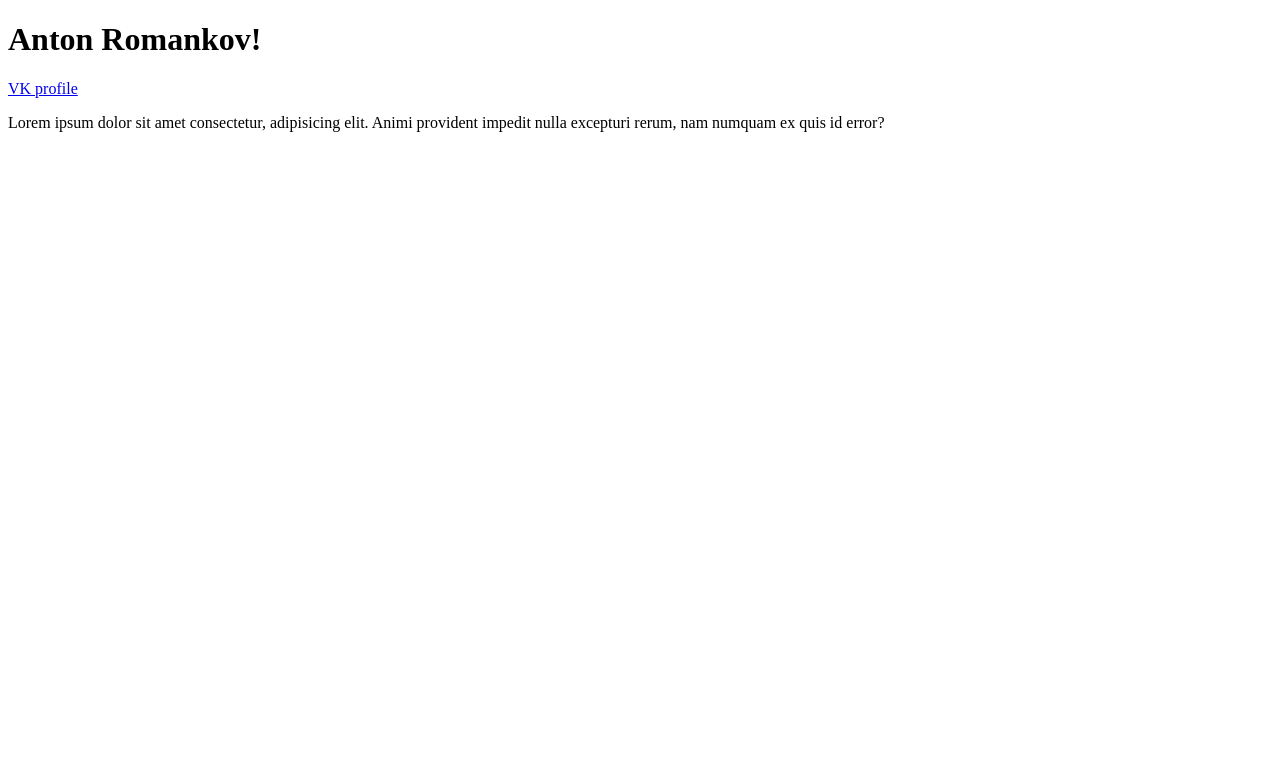
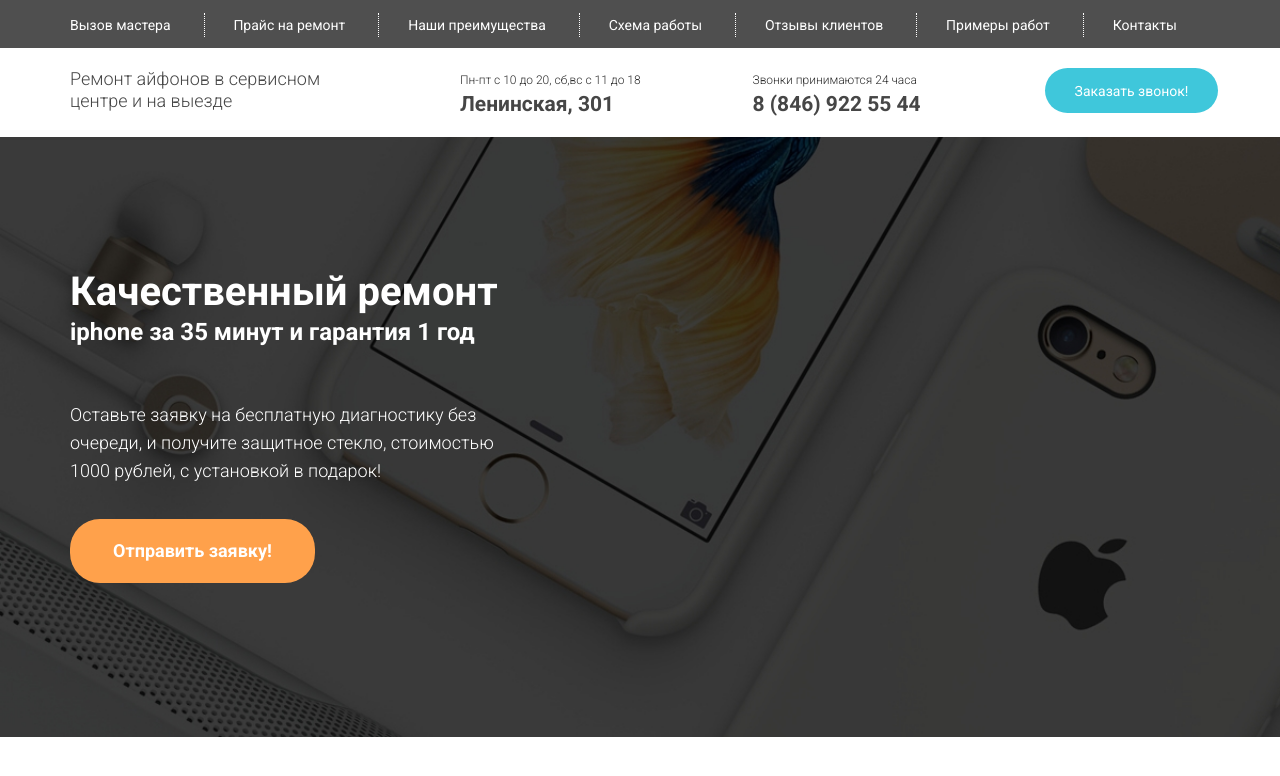
Before and after one commit to romant094/React-Slider, a React app: page / in a window 1280 px wide. Built offline with nearby package versions, Linux system fonts and the light colour scheme.

Commit message:
PSD to HTML

```diff
--- a/public/index.html
+++ b/public/index.html
@@ -5,8 +5,7 @@
   <meta charset="utf-8" />
   <link rel="shortcut icon" href="%PUBLIC_URL%/favicon.ico" />
   <meta name="viewport" content="width=device-width, initial-scale=1, shrink-to-fit=no" />
-  <link rel="stylesheet" href="https://maxcdn.bootstrapcdn.com/bootstrap/3.3.7/css/bootstrap-theme.min.css" integrity="sha384-rHyoN1iRsVXV4nD0JutlnGaslCJuC7uwjduW9SVrLvRYooPp2bWYgmgJQIXwl/Sp"
-    crossorigin="anonymous">
+  <link rel="stylesheet" href="https://maxcdn.bootstrapcdn.com/bootstrap/3.3.7/css/bootstrap.min.css" integrity="sha384-BVYiiSIFeK1dGmJRAkycuHAHRg32OmUcww7on3RYdg4Va+PmSTsz/K68vbdEjh4u" crossorigin="anonymous">
   <link href="https://fonts.googleapis.com/css?family=Roboto:300,400,700&amp;subset=cyrillic" rel="stylesheet">
   <title>React App</title>
 </head>
--- a/src/components/App.js
+++ b/src/components/App.js
@@ -1,28 +1,56 @@
 import React from 'react';
 
+import './app.css';
+
 import Grid from 'react-bootstrap/lib/Grid';
-import Row from 'react-bootstrap/lib/Row';
-import Col from 'react-bootstrap/lib/Col';
 import styled from 'styled-components';
+
+import Header from './header';
+import Main from './main';
+import Menu from './menu';
+
+const url = process.env.PUBLIC_URL + '/img/bg.jpg';
+
+const HeaderWrapper = styled.header`
+  width: 100%;
+  height: 48px;
+  background-color: #242424;
+  opacity: 0.8;
+`
+
+const MenuWrapper = styled.div`
+  height: 89px;
+  padding-top: 20px;
+`
+
+const MainWrapper = styled.main`
+  height: 600px;
+  padding-top: 130px;
+  background: url(${url}) no-repeat;
+  background-size: cover;
+`
 
 function App() {
     return (
-        <div>
-            <Hello name='Anton' surname='Romankov' link='http://vk.com' />
+        <div className="app">
+            <HeaderWrapper>
+                <Grid>
+                    <Header />
+                </Grid>
+            </HeaderWrapper>
+
+            <MenuWrapper>
+                <Grid>
+                    <Menu />
+                </Grid>
+            </MenuWrapper>
+            <MainWrapper>
+                <Grid>
+                    <Main />
+                </Grid>
+            </MainWrapper>
         </div>
     );
 }
 
-function Hello({ name, surname, link }) {
-    return (
-        <div>
-            <div>
-                <h1>{name} {surname}!</h1>
-                <a href={link}>VK profile</a>
-                <p>Lorem ipsum dolor sit amet consectetur, adipisicing elit. Animi provident impedit nulla excepturi rerum, nam numquam ex quis id error?</p>
-            </div>
-        </div>
-    )
-}
-
 export default App;
--- /dev/null
+++ b/src/components/app.css
@@ -0,0 +1,11 @@
+*{
+    outline: none;
+    margin: 0;
+    padding: 0;
+}
+
+.app{
+    width: 100%;
+    box-sizing: border-box;
+    font-family: 'Roboto';
+}
--- /dev/null
+++ b/src/components/header.js
@@ -0,0 +1,39 @@
+import React, {Component} from 'react';
+
+import Row from 'react-bootstrap/lib/Row';
+import Col from 'react-bootstrap/lib/Col';
+import styled from 'styled-components';
+
+import Link from './link';
+
+const List = styled.ul`
+    display: flex;
+    justify-content: space-between;
+    align-items: center;
+    padding: 0;
+    height: 49px;
+`
+
+class Header extends React.Component {
+    render() {
+        return (
+            <Row>
+                <Col lg={12}>
+                    <nav>
+                        <List>
+                            <Link link='#' text='Вызов мастера'></Link>
+                            <Link link='#' text='Прайс на ремонт'></Link>
+                            <Link link='#' text='Наши преимущества'></Link>
+                            <Link link='#' text='Схема работы'></Link>
+                            <Link link='#' text='Отзывы клиентов'></Link>
+                            <Link link='#' text='Примеры работ'></Link>
+                            <Link link='#' text='Контакты'></Link>
+                        </List>
+                    </nav>
+                </Col>
+            </Row>
+        );
+    }
+}
+
+export default Header;
--- /dev/null
+++ b/src/components/link.js
@@ -0,0 +1,30 @@
+import React from 'react';
+import styled from 'styled-components';
+
+const StyledLink = styled.a`
+    color: ${props => props.active ? 'pink' : '#fff'};
+    font-size: 14px;
+    font-weight: 400;
+    line-height: 24px;
+    padding-right: 33px;
+    border-right: 1px dotted #fff;
+
+    &:hover{
+        color: #8d8d8d;
+        text-decoration: none;
+    }
+
+    &:last-child{
+        border-right: none;
+    }
+`
+
+class Link extends React.Component {
+    render() {
+        return (
+            <StyledLink href={this.props.link}> {this.props.text}</StyledLink>
+        );
+    }
+}
+
+export default Link;
--- /dev/null
+++ b/src/components/main.js
@@ -0,0 +1,62 @@
+import React from 'react';
+
+import Row from 'react-bootstrap/lib/Row';
+import Col from 'react-bootstrap/lib/Col';
+import styled from 'styled-components';
+
+const Repair = styled.div`
+    color: #ffffff;
+    font-weight: 700;
+    line-height: 50px;
+    font-size: 40px;
+
+    span{
+        display: block;
+        font-size: 24px;
+        line-height: 30px;
+    }
+`
+
+const LightText = styled.div`
+color: #ffffff;
+font-size: 18px;
+font-weight: 300;
+line-height: 28px;
+margin-top: 54px;
+`
+const CallBtn = styled.button`
+width: 245px;
+height: 64px;
+background-color: #ffa14b;
+color: #ffffff;
+font-size: 18px;
+font-weight: bold;
+line-height: 24px;
+border-radius: 30px;
+border: none;
+margin-top: 34px;
+`
+
+class Main extends React.Component{
+    render() {
+        return (
+            <Row>
+                <Col lg={5}>
+                    <Repair>
+                    Качественный ремонт
+                    <span>iphone за 35 минут и гарантия 1 год</span>
+                    </Repair>
+                    <LightText>
+                        Оставьте заявку на бесплатную диагностику без очереди, и получите защитное стекло, стоимостью 1000 рублей, с установкой в подарок!
+                    </LightText>
+                    <CallBtn>Отправить заявку!</CallBtn>
+                </Col>
+                <Col lg={6} lgOffset={1}>
+
+                </Col>
+            </Row>
+        );
+    }
+}
+
+export default Main;
--- /dev/null
+++ b/src/components/menu.js
@@ -0,0 +1,99 @@
+import React from 'react';
+
+import Row from 'react-bootstrap/lib/Row';
+import Col from 'react-bootstrap/lib/Col';
+import styled from 'styled-components';
+
+const Repair = styled.div`
+    color: #464646;
+    font-size: 18px;
+    font-weight: 300;
+    line-height: 22px;
+`
+
+const WorkTime = styled.div`
+    color: #2a2a2a;
+    font-size: 12px;
+    font-weight: 300;
+    line-height: 24px;
+
+    span{
+        display: block;
+        color: #464646;
+        font-size: 21px;
+        font-weight: 700;
+    }
+`
+
+const Calls = styled.div`
+    color: #2a2a2a;
+    font-size: 12px;
+    font-weight: 300;
+    line-height: 24px;
+
+    span{
+        display: block;
+        color: #464646;
+        font-size: 21px;
+        font-weight: 700;
+    }
+`
+
+const CallButton = styled.button`
+    width: 173px;
+    height: 45px;
+    background-color: #3fc7db;
+    border-radius: 30px;
+    color: #ffffff;
+    font-size: 14px;
+    font-weight: 400;
+    line-height: 22px;
+    border: none;
+`
+
+class Address extends React.Component {
+    render() {
+        return (
+            <span>{this.props.addr}</span>
+        );
+    }
+}
+
+class TelNumber extends React.Component {
+    render() {
+        return (
+            <span>{this.props.tel}</span>
+        );
+    }
+}
+
+class Menu extends React.Component {
+    render() {
+        return (
+            <Row>
+                <Col lg={3}>
+                    <Repair>
+                        Ремонт айфонов в сервисном центре и на выезде
+                    </Repair>
+                </Col>
+                <Col lg={3} lgOffset={1}>
+                    <WorkTime>
+                        Пн-пт с 10 до 20, сб,вс с 11 до 18
+                        <Address addr='Ленинская, 301' />
+                    </WorkTime>
+                </Col>
+                <Col lg={3}>
+                    <Calls>
+                        Звонки принимаются 24 часа
+                        <TelNumber tel='8 (846) 922 55 44' />
+                    </Calls>
+                </Col>
+                <Col lg={2}>
+                    <CallButton>Заказать звонок!</CallButton>
+                </Col>
+            </Row>
+        );
+    }
+}
+
+export default Menu;
```
Also changed, not shown: public/img/bg.jpg (added).
